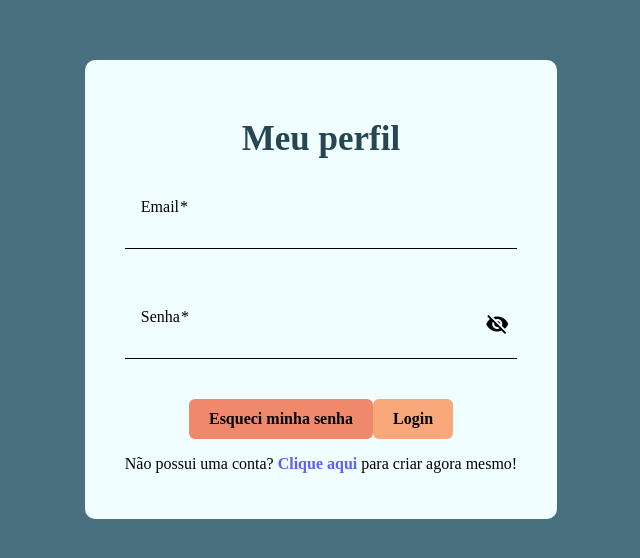
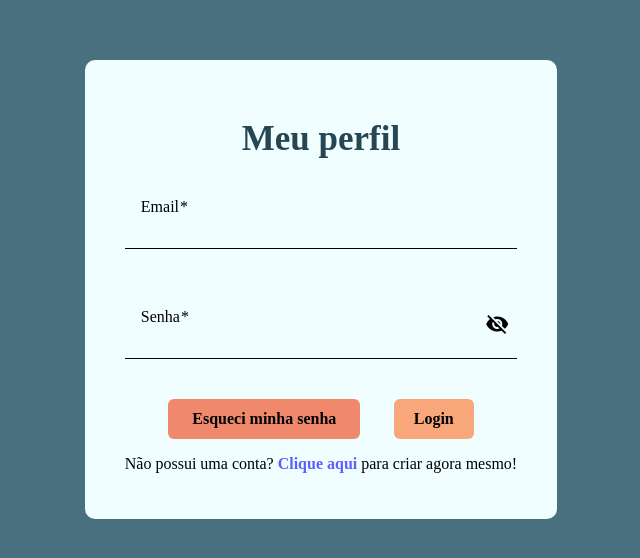
Before and after one commit to RichardPedroso/FoodCare, an Angular app in the folder projeto/frontend/: page /account/sign-in in a window 1280 px wide. Shown: the part 200-758 px from the top of the page, without its empty margins (319-959 px from the left). Built offline with nearby package versions, Linux system fonts and the light colour scheme.

Commit message:
feat: update de css e html

```diff
--- a/projeto/frontend/src/app/views/account/sign-in/sign-in.component.css
+++ b/projeto/frontend/src/app/views/account/sign-in/sign-in.component.css
@@ -71,15 +71,23 @@ input[matInput] {
   font-size: 16px;
 }
 
+nav{
+  justify-content:space-evenly;
+  display: flex;
+  padding: 0px 10px;
+}
+
 button[mat-raised-button] {
   background-color: #f0896c;
   color: rgb(0, 0, 0);
   font-weight: bold;
-  padding: 12px 20px;
   border: none;
   border-radius: 6px;
   font-size: 16px;
   transition: background-color 0.3s ease;
+  justify-content: space-between;
+
+
 }
 
 button[mat-raised-button]:hover {
@@ -90,6 +98,23 @@ button[mat-raised-button]:disabled {
   background-color: #f7a779;
   color: #000000;
   cursor: not-allowed;
+}
+
+
+.Login{
+  background-color: #f0896c;
+  color: rgb(0, 0, 0);
+  font-weight: bold;
+  padding: 12px 20px;
+  border: none;
+  border-radius: 6px;
+  font-size: 16px;
+  transition: background-color 0.3s ease;
+
+}
+
+.button .login:hover{
+  background-color: #ffc3b2;
 }
 
 .text-danger {
--- a/projeto/frontend/src/app/views/account/sign-in/sign-in.component.html
+++ b/projeto/frontend/src/app/views/account/sign-in/sign-in.component.html
@@ -18,12 +18,12 @@
         <mat-icon>{{ hidePassword ? 'visibility_off' : 'visibility' }}</mat-icon>
       </button>
     </mat-form-field>
-
-    <button mat-raised-button color="primary" routerLink="/account/reset-password" class="forgot-password">
-      Esqueci minha senha
-    </button>
-
-    <button mat-raised-button color="primary" (click)="login()" [disabled]="!validateFields()">Login</button>
+    <nav>
+      <button mat-raised-button color="primary" routerLink="/ account/reset-password" class="forgot-password">
+        Esqueci minha senha
+      </button>
+      <button class="Login" mat-raised-button color="primary"   (click)="login()" [disabled]="!validateFields()">Login</button>
+    </nav>
 
       @if(isLoginIncorrect) {
         <p class="text-danger mt-2">
```
